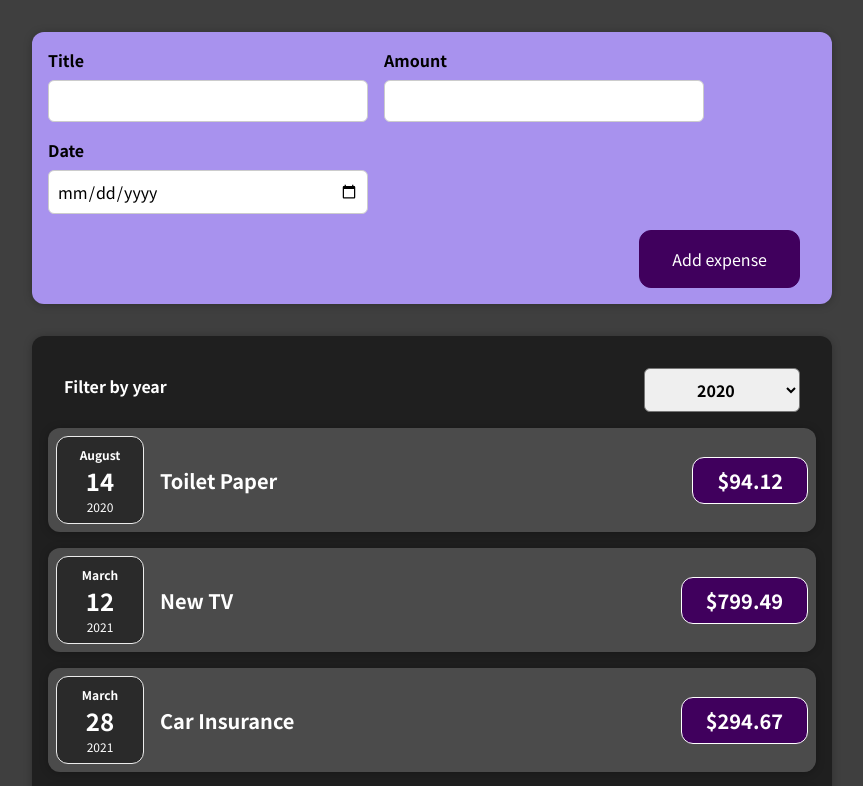
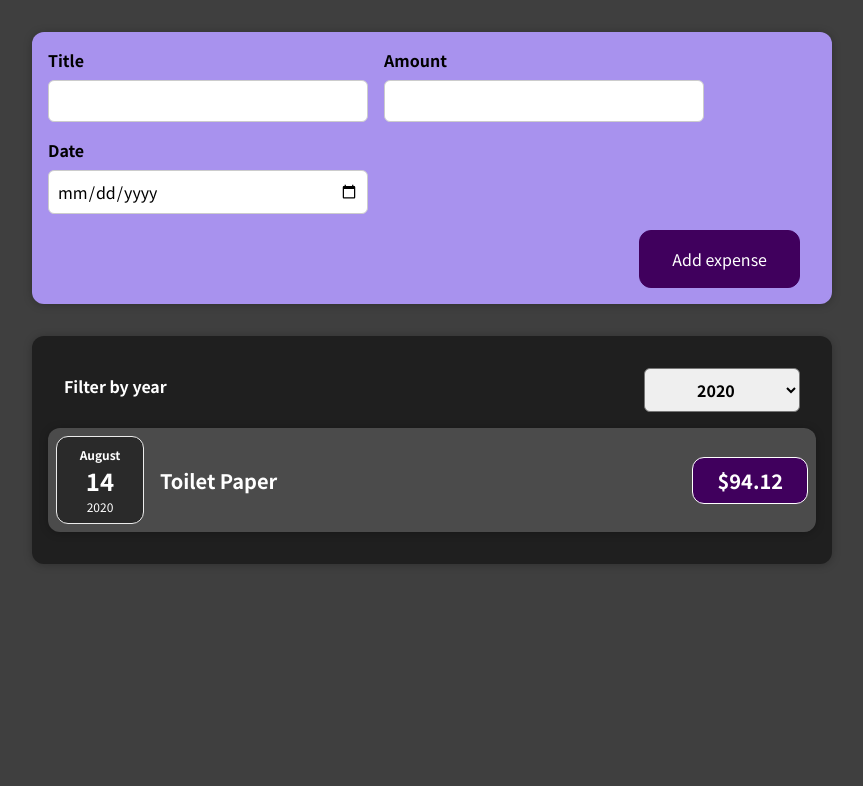
Before and after one commit to OuaklimOthmane/React_expenses-tracker, a React (Create React App) app: page / in a window 1280 px wide. Shown: the top 786 px of the page, without its empty margins (208-1071 px from the left). Built offline with nearby package versions, Linux system fonts and the light colour scheme.

Commit message:
filtering expenses by selected year

```diff
--- a/src/components/Expenses/Expenses.js
+++ b/src/components/Expenses/Expenses.js
@@ -12,13 +12,17 @@ const Expenses = function (props) {
     setFilteredYear(pickedYear);
   };
 
+  const filteredExpenses = props.items.filter(
+    (expense) => expense.date.getFullYear().toString() === filteredYear
+  );
+
   return (
     <Card className="expenses">
       <ExpensesFilter
         selectedYear={filteredYear}
         onChangeFilteredYear={changeFilteredYearHandler}
       />
-      {props.items.map((expense) => (
+      {filteredExpenses.map((expense) => (
         <ExpenseItem
           key={expense.id}
           title={expense.title}
```
